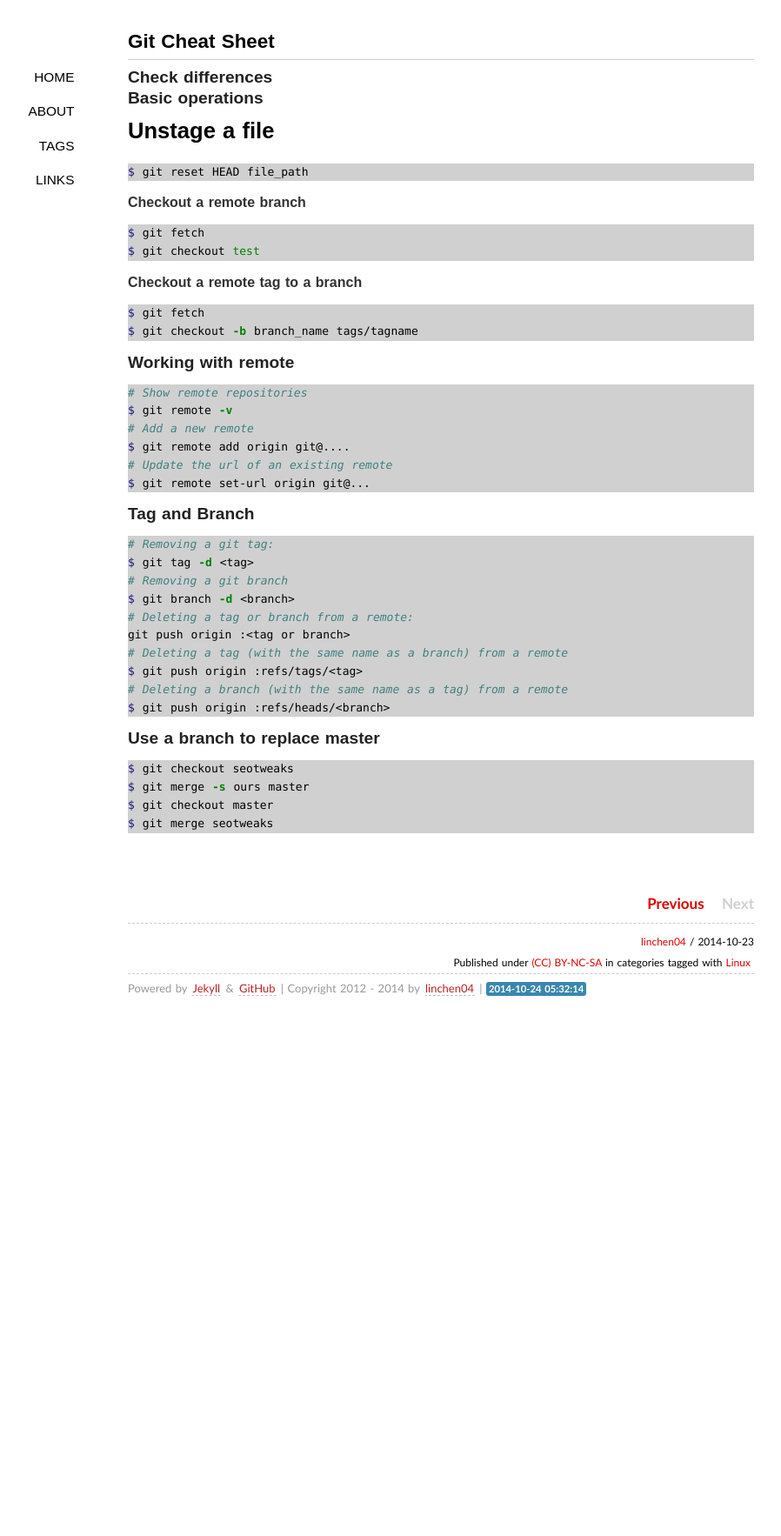
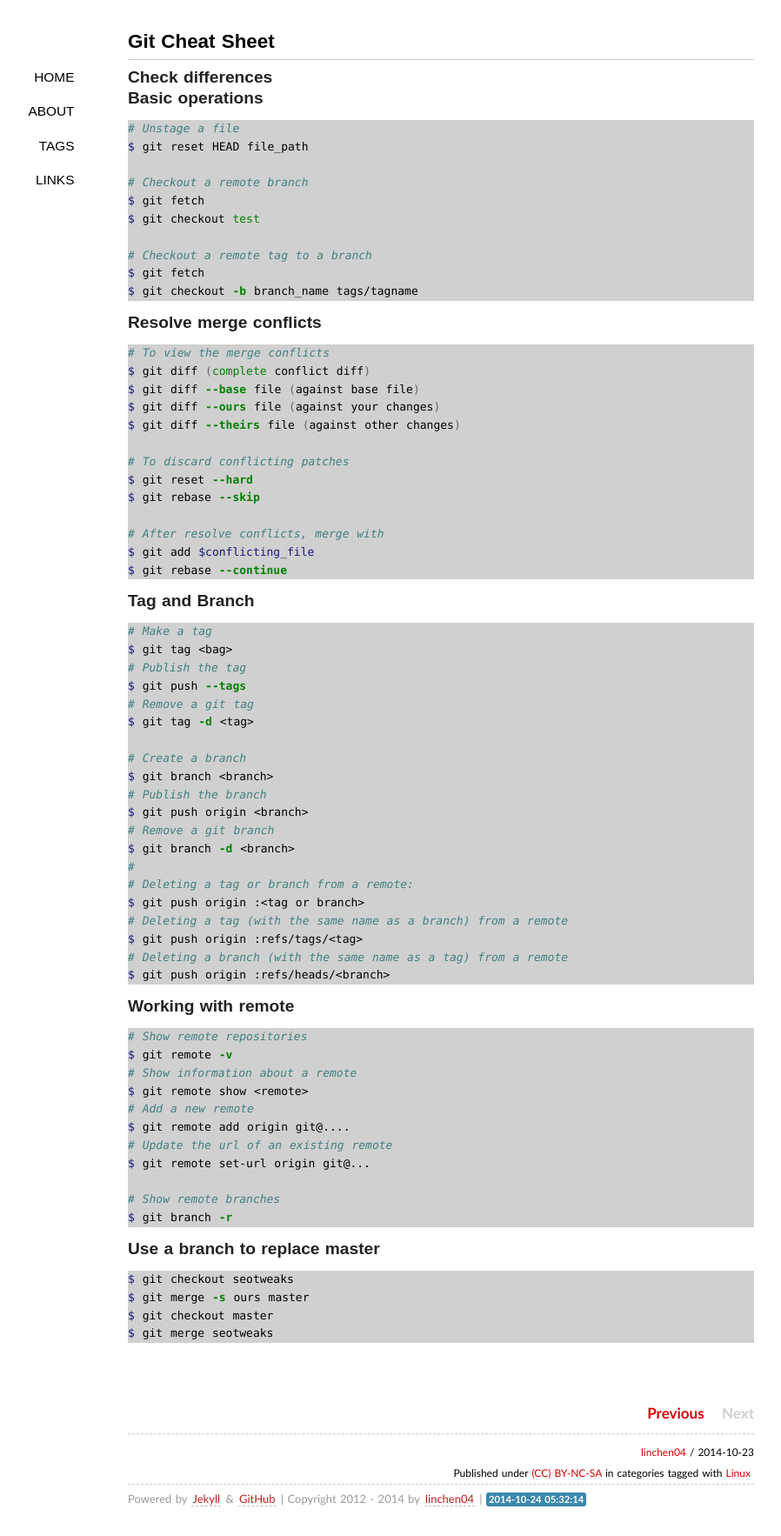
Before and after one commit to lchenn/linchen04.github.io, a Jekyll site: the page built from _posts/2014-10-23-git-cheat-sheet.md, in a window 1280 px wide. Shown: the whole page at 87% size, without its empty margins (133-1031 px from the left). Built offline with Jekyll 4.4.1, drawn with Linux system fonts in a browser that asks for light colours; some web fonts are replaced; Markdown is read by kramdown in place of the engine named in the settings; comment, search, counter and statistics services are not loaded; before the commit the page ends 1179 px from its top, so only the background shows below that.

Commit message:
Updated content

````diff
--- a/_posts/2014-10-23-git-cheat-sheet.md
+++ b/_posts/2014-10-23-git-cheat-sheet.md
@@ -10,22 +10,58 @@ tags: "Linux"
 
 ### Basic operations
 
+```bash
 # Unstage a file
-```bash
 $ git reset HEAD file_path
+
+# Checkout a remote branch
+$ git fetch
+$ git checkout test
+
+# Checkout a remote tag to a branch
+$ git fetch
+$ git checkout -b branch_name tags/tagname
 ```
 
+### Resolve merge conflicts
+```bash
+# To view the merge conflicts
+$ git diff (complete conflict diff)
+$ git diff --base file (against base file)
+$ git diff --ours file (against your changes)
+$ git diff --theirs file (against other changes)
 
-#### Checkout a remote branch
-```bash
-$ git fetch
-$ git checkout test
+# To discard conflicting patches
+$ git reset --hard
+$ git rebase --skip
+
+# After resolve conflicts, merge with
+$ git add $conflicting_file
+$ git rebase --continue
 ```
 
-#### Checkout a remote tag to a branch
+### Tag and Branch
 ```bash
-$ git fetch
-$ git checkout -b branch_name tags/tagname
+# Make a tag
+$ git tag <bag>
+# Publish the tag
+$ git push --tags
+# Remove a git tag
+$ git tag -d <tag>
+
+# Create a branch
+$ git branch <branch>
+# Publish the branch
+$ git push origin <branch>
+# Remove a git branch
+$ git branch -d <branch>
+#
+# Deleting a tag or branch from a remote:
+$ git push origin :<tag or branch>
+# Deleting a tag (with the same name as a branch) from a remote
+$ git push origin :refs/tags/<tag>
+# Deleting a branch (with the same name as a tag) from a remote
+$ git push origin :refs/heads/<branch>
 ```
 
 
@@ -33,25 +69,15 @@ $ git checkout -b branch_name tags/tagname
 ```bash
 # Show remote repositories
 $ git remote -v
+# Show information about a remote
+$ git remote show <remote>
 # Add a new remote
 $ git remote add origin git@....
 # Update the url of an existing remote
 $ git remote set-url origin git@...
-```
 
-
-### Tag and Branch
-```bash
-# Removing a git tag:
-$ git tag -d <tag>
-# Removing a git branch
-$ git branch -d <branch>
-# Deleting a tag or branch from a remote:
-git push origin :<tag or branch>
-# Deleting a tag (with the same name as a branch) from a remote
-$ git push origin :refs/tags/<tag>
-# Deleting a branch (with the same name as a tag) from a remote
-$ git push origin :refs/heads/<branch>
+# Show remote branches
+$ git branch -r
 ```
 
 ### Use a branch to replace master
````
